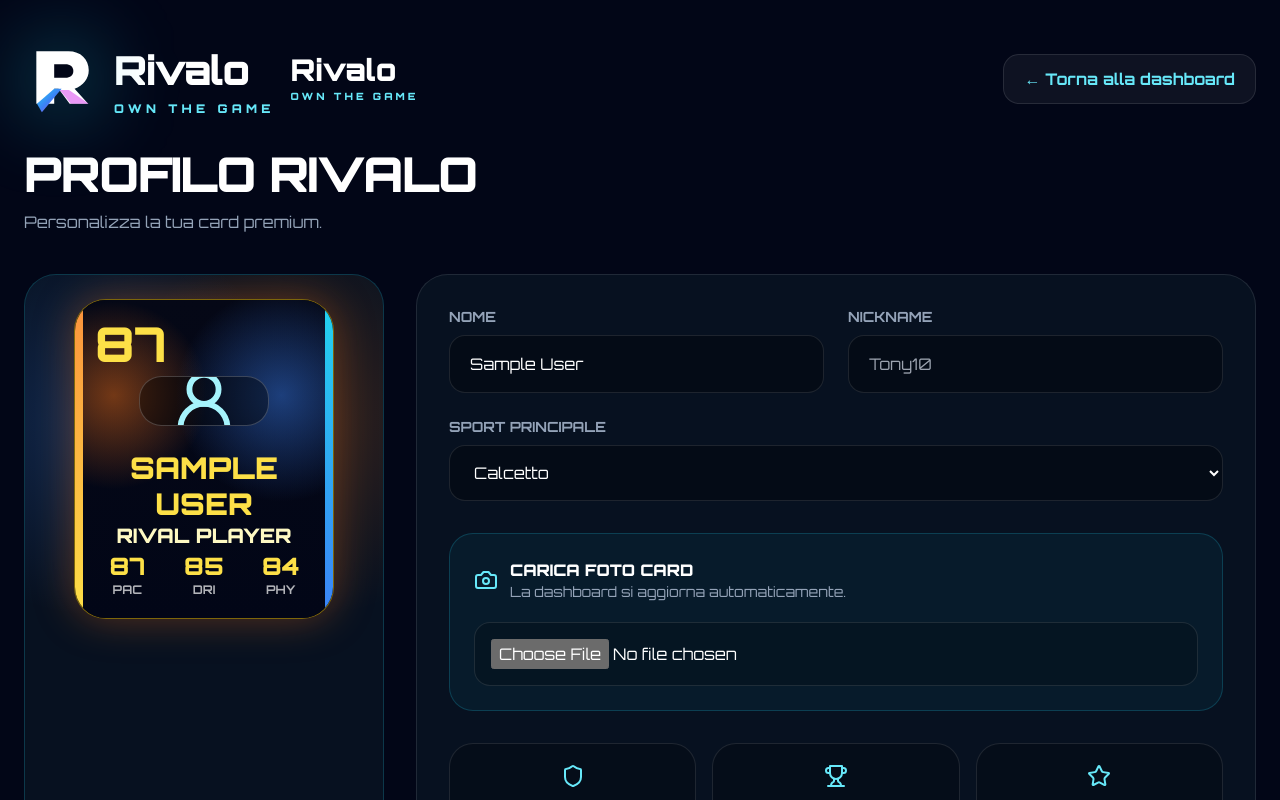
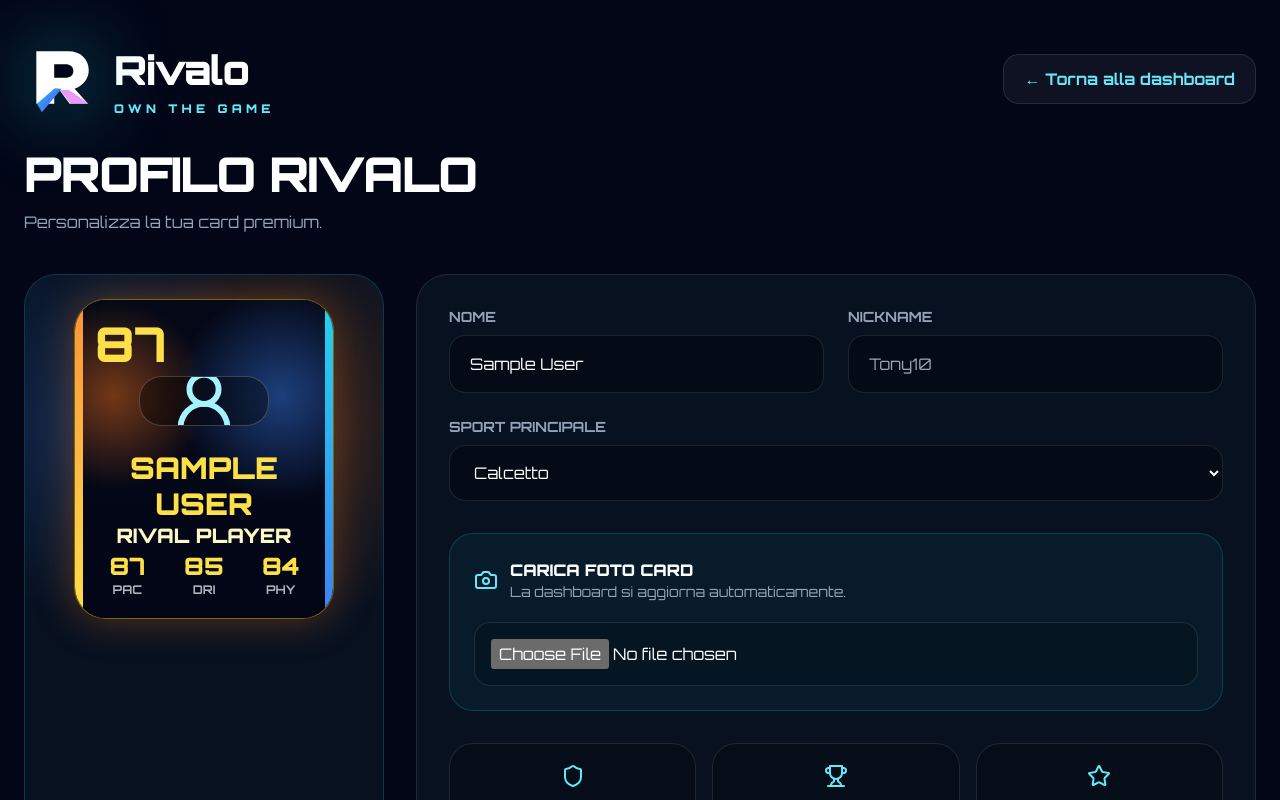
Before and after one commit to RivaloApp/rivalo-app, a Next.js app: page /profile in a window 1280 px wide. Shown: the top 800 px of the page. Built offline with nearby package versions, Linux system fonts and the light colour scheme; no server answers; the database is empty; sample sign-in values are in the browser's storage.

Commit message:
remove duplicate profile logo

```diff
--- a/app/profile/page.tsx
+++ b/app/profile/page.tsx
@@ -135,14 +135,7 @@
   <Link href="/" className="flex items-center gap-4">
     <RivaloLogo />
 
-    <div>
-      <div className="text-3xl font-black leading-none text-white">
-        Rivalo
-      </div>
-      <div className="mt-1 text-[10px] font-black tracking-[.3em] text-cyan-300">
-        OWN THE GAME
-      </div>
-    </div>
+
   </Link>
 
   <Link
```
